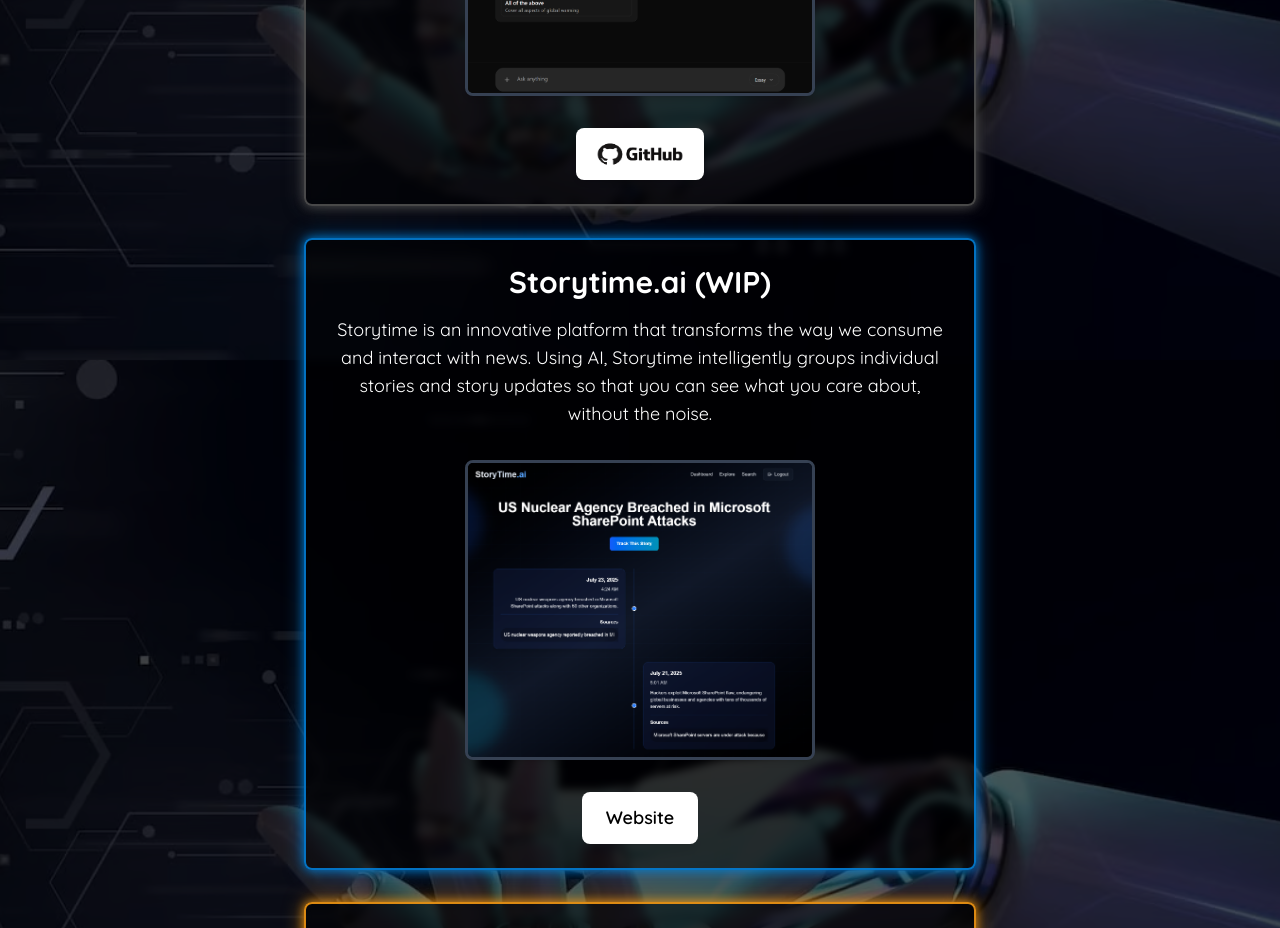
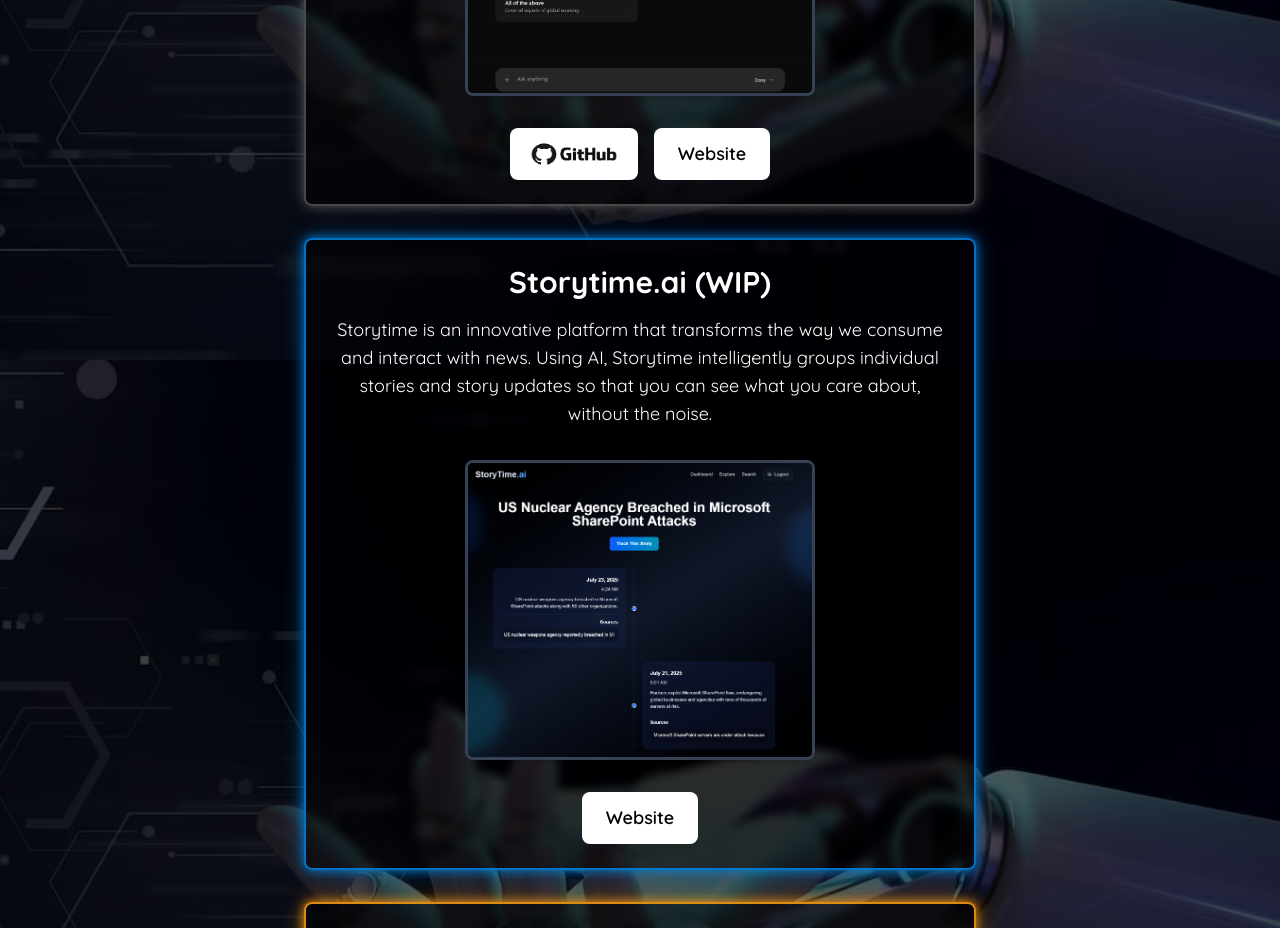
Before and after one commit to karthikcsq/personalsite, a Next.js app in the folder personalsite/: page /projects in a window 1280 px wide. Shown: the part 1240-2168 px from the top of the page. Built offline with nearby package versions, Linux system fonts and the light colour scheme.

Commit message:
intheloop website

```diff
--- a/personalsite/src/app/projects/page.tsx
+++ b/personalsite/src/app/projects/page.tsx
@@ -80,6 +80,14 @@
                   height={417}
                   className="w-32 h-13 bg-white p-2 rounded-lg shadow-md"
                 />
+              </a>
+              <a
+                href="https://in-the-loop-ai.vercel.app/"
+                className="inline-block px-6 py-3 text-lg font-semibold text-black bg-white rounded-lg hover:bg-orange-400 hover:scale-110 hover:transition duration-300"
+                target="_blank"
+                rel="noopener noreferrer"
+              >
+                Website
               </a>
             </div>
           </motion.div>
```
